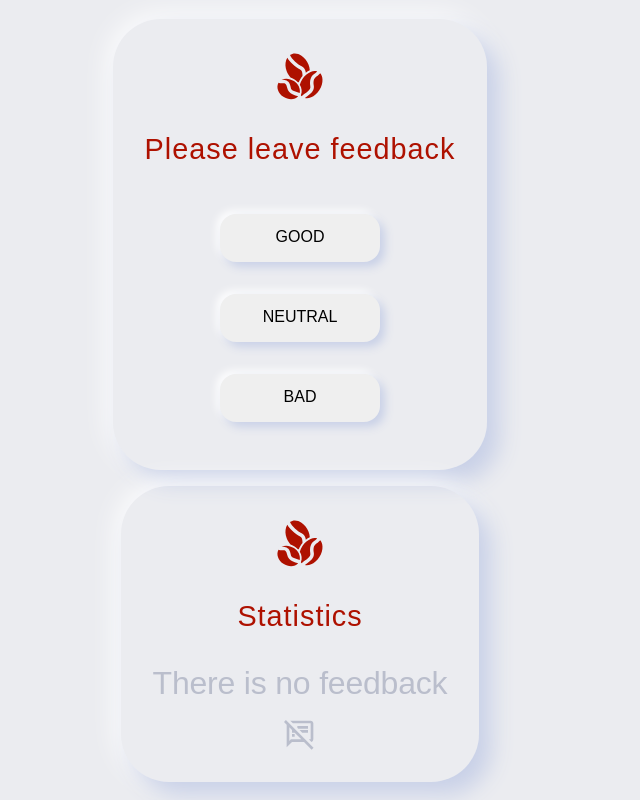
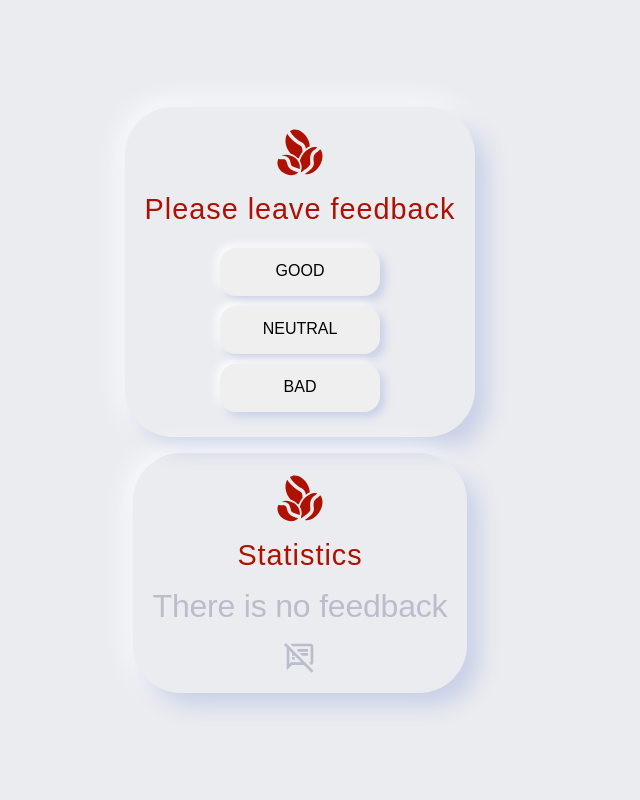
Before and after one commit to Juliya-Boiko/goit-react-hw-02-feedback, a React (Create React App) app: page / in a window 1280 px wide. Shown: the whole page, without its empty margins (340-980 px from the left). Built offline with nearby package versions, Linux system fonts and the light colour scheme; the HTML template or start-up script is replaced by a standard one.

Commit message:
propTypes

```diff
--- a/src/components/FeedbackOptions/PrButton.styled.js
+++ b/src/components/FeedbackOptions/FeedbackOptions.styled.js
@@ -3,7 +3,7 @@ import styled from "styled-components";
 export const PrimaryButton = styled.button`
     width: 10rem;
     height: 3rem;
-    margin: 1rem 0;
+    margin: 5px 0;
     border: none;
     border-radius: 1rem;
     text-align: center;
--- a/src/components/Section/Section.styled.js
+++ b/src/components/Section/Section.styled.js
@@ -6,7 +6,7 @@ export const SectionContainer = styled.div`
     justify-content: center;
     align-items: center;
     margin: ${props => props.theme.ruler.small};
-    padding: ${props => props.theme.ruler.double};
+    padding: 20px;
     border-radius: 3rem;
       box-shadow:.8rem .8rem 1.4rem #c8d0e7,
             -.2rem -.2rem 1.8rem white;
@@ -14,7 +14,7 @@ export const SectionContainer = styled.div`
 `;
 
 export const SectionTitle = styled.h2`
-    margin: ${props => props.theme.ruler.double} 0;
+    margin: ${props => props.theme.ruler.standart} 0;
     text-align: center;
     font-weight: ${props => props.theme.fontWeight.normal};
     font-size: 1.8rem;
```
Also changed, not shown: src/components/FeedbackOptions/FeedbackOptions.jsx (+7 -7 lines).
